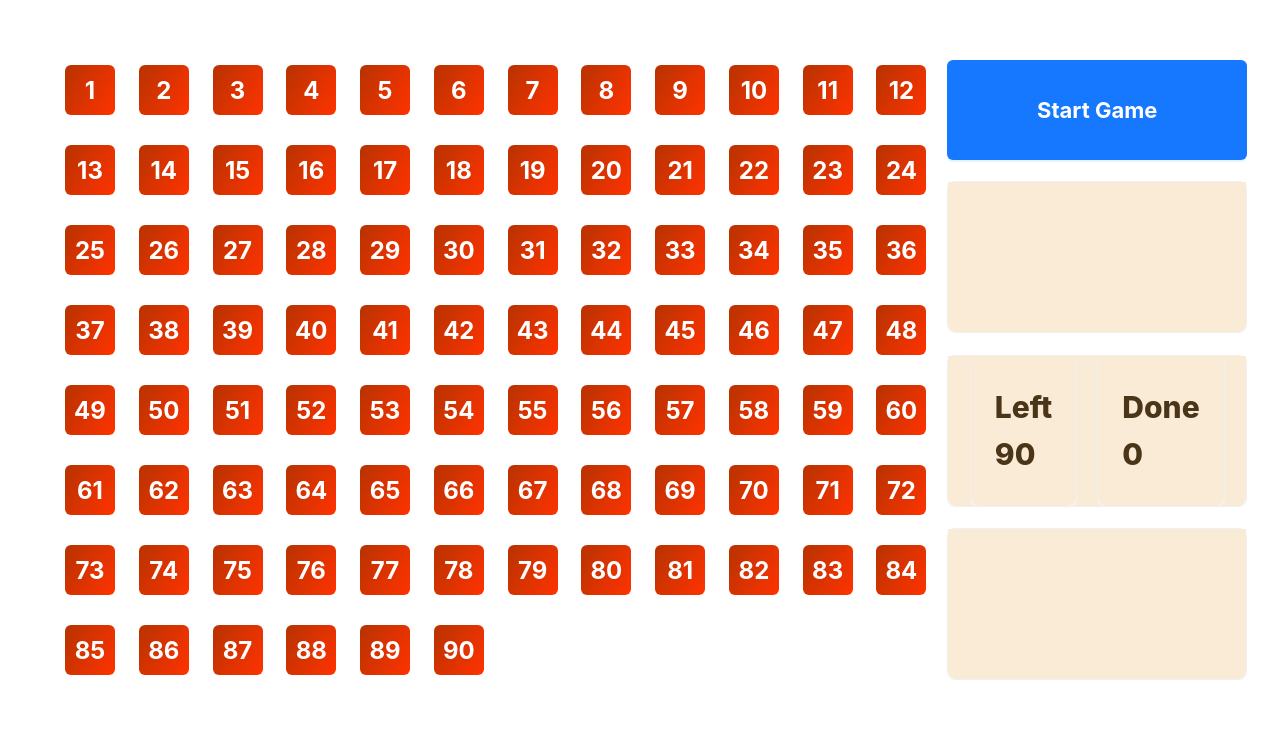
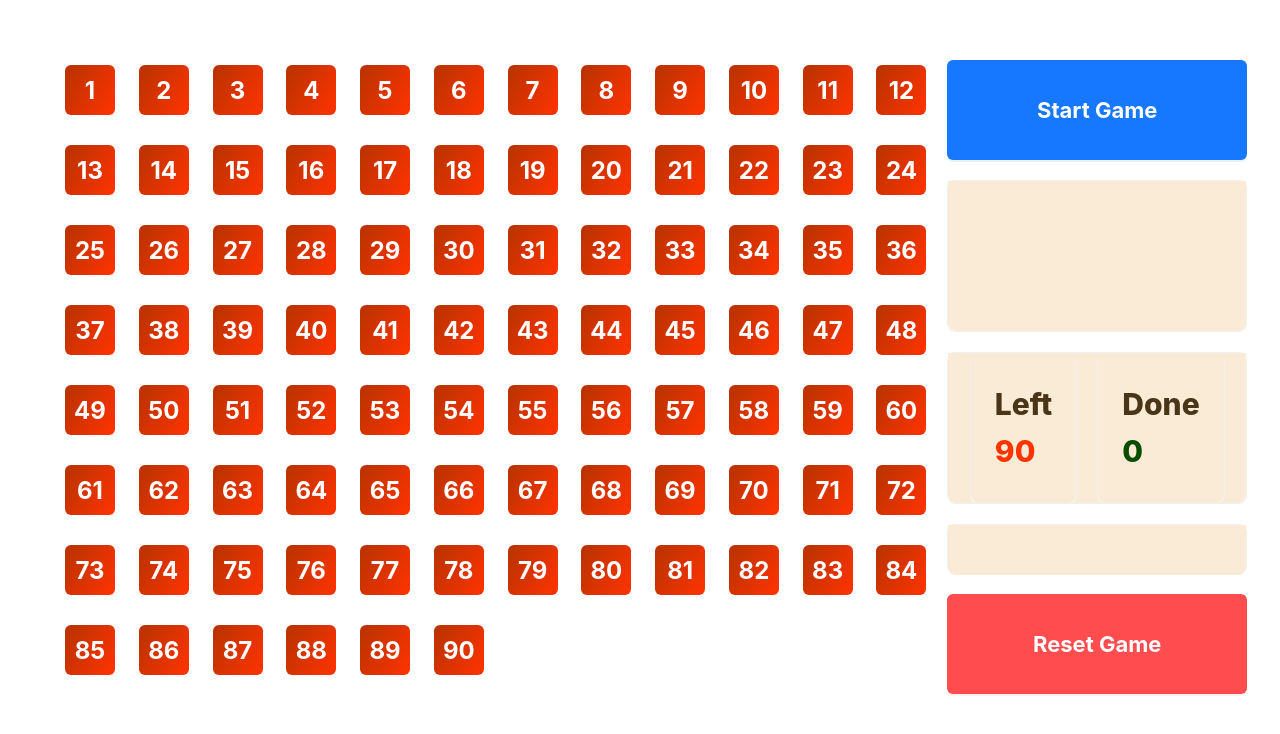
Before and after one commit to HarshaVardhanJalli/tambola, a React (Create React App) app: page / in a window 1280 px wide. Shown: the top 734 px of the page. Built offline with nearby package versions, Linux system fonts and the light colour scheme.

Commit message:
Styling changes

```diff
--- a/src/App.css
+++ b/src/App.css
@@ -83,7 +83,7 @@
   font-size: 22px;
   font-weight: 700;
 }
-.ant-card {
+.ant-card, .resetBtn {
   margin: 10px;
 }
 .ant-card-body {
@@ -94,7 +94,7 @@
     justify-content: center;
     font-size: 30px;
     font-weight: 800;
-    height: 150px;
+    height: 50px;
     /* width: 200px; */
     margin: 0px;
     background: antiquewhite;
@@ -113,6 +113,21 @@
   font-size:  20px;
 }
 
+.lastFive {
+  margin: 10px;
+}
+
+.ant-card-body:not(.lastFive .ant-card-body) {
+  height: 150px !important;
+}
 .currentNumber p{
   font-size:  62px;
 }
+
+.resetBtn {
+  height: 100px;
+  width: 300px;
+  font-size: 22px;
+  font-weight: 700;
+  margin: 10px;
+}
--- a/src/components/LotteryActivity.tsx
+++ b/src/components/LotteryActivity.tsx
@@ -7,21 +7,26 @@ const LotteryActivity = (props:any) => {
   return (
     <div className="lotteryActivity">
         {unPickedNumbers.length > 0 ? <Button type="primary" className='generateBtn' onClick={() => {generateRandomNumber()}}>{pickedNumbers.length === 0 ? 'Start Game' : (unPickedNumbers.length === 0 ? 'Game Over!' : 'Generate Number')}</Button> :
-        <Button type="primary" className='generateBtn' onClick={() => {resetGame()}}>Reset Game</Button>}
+        <Button type="primary" className='generateBtn' onClick={() => {resetGame()}}>Restart Game</Button>}
         <Card className="currentNumber" style={{ width: 300 }}>
             <p>{currentNumber}</p>
         </Card>
         <Card style={{ width: 300 }}>
-            <Card className="unPickedCount"  style={{ width: 150 }}>
-                Left {unPickedNumbers.length}
+            <Card   style={{ width: 150 }}>
+                <div>
+                    Left <span className="unPickedCount">{unPickedNumbers.length}</span>
+                </div>
             </Card>
-            <Card className="pickedCount" style={{ width: 150 }}>
-                Done {pickedNumbers.length}
+            <Card  style={{ width: 150 }}>
+                <div>
+                    Done <span className="pickedCount">{pickedNumbers.length}</span>
+                </div>
             </Card>
         </Card>
-        <Card className="lastFive" style={{ width: 300 }}>
+        <Card className="lastFive" style={{ width: 300, height: 50 }}>
             <p>{pickedNumbers.slice(-5).join(" , ")}</p>
         </Card>
+        <Button type="primary" className='resetBtn' onClick={() => {resetGame()}} danger>Reset Game</Button>
     </div>
   );
 }
```
